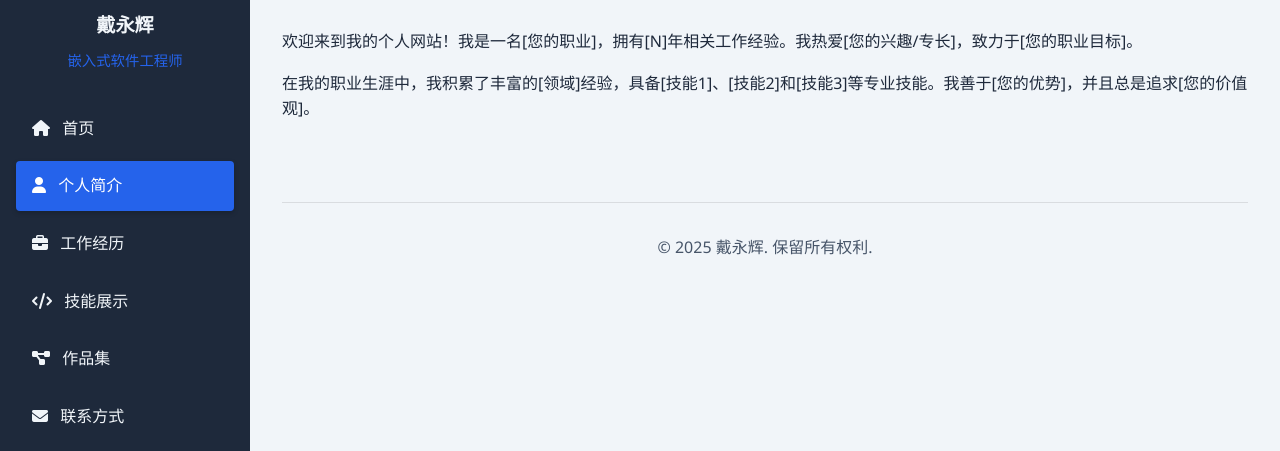
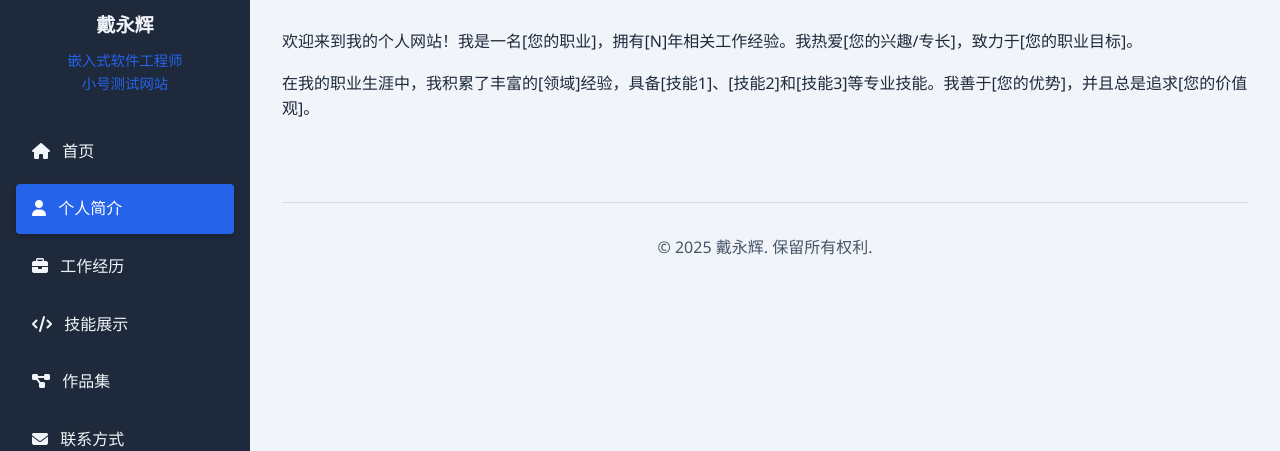
Before and after one commit to Small-horn/Small-horn.github.io, a plain HTML site: page about.html in a window 1280 px wide. Shown: the part 158-609 px from the top of the page. Drawn offline with Linux system fonts and the light colour scheme.

Commit message:
添加小号测试标识

```diff
--- a/about.html
+++ b/about.html
@@ -15,7 +15,7 @@
                 <img src="images/avatar.jpg" alt="个人头像">
             </div>
             <h3 class="name">戴永辉</h3>
-            <p class="profession">嵌入式软件工程师</p>
+            <p class="profession">嵌入式软件工程师</br>小号测试网站</p>
         </div>
         <ul class="nav-links">
             <li><a href="index.html"><i class="fas fa-home"></i> 首页</a></li>
```
Also changed, not shown: contact.html (+1 -1 lines), experience.html (+1 -1 lines), index.html (+1 -1 lines), portfolio.html (+1 -1 lines), skills.html (+1 -1 lines).
